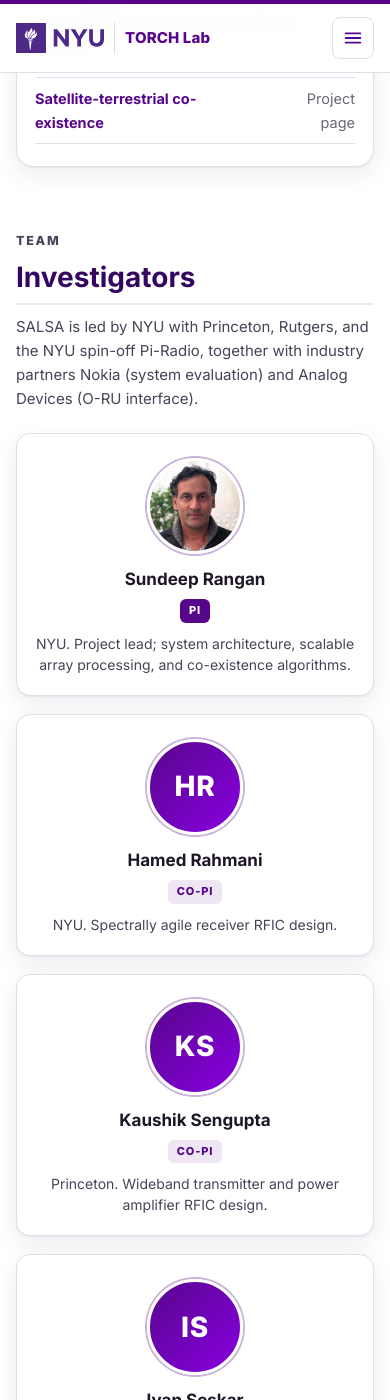
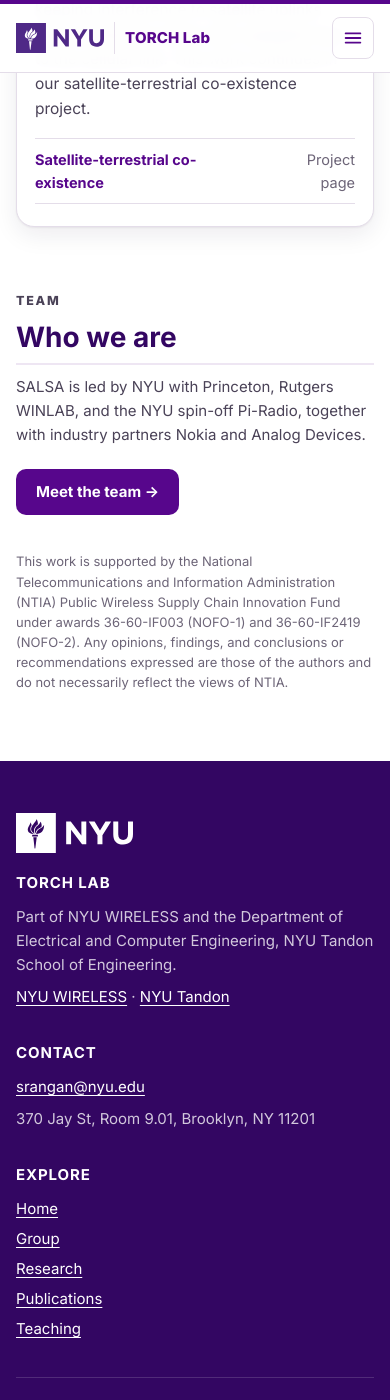
Before and after one commit to sdrangan/sdrangan.github.io, a Jekyll site: the page built from _projects/spectrally-agile-arrays.md, in a window 390 px wide and 1400 px high, scrolled down 7211 px. Built offline with Jekyll 4.4.1, drawn with Linux system fonts in a browser that asks for light colours; some of the changed text lies outside the part shown.

Commit message:
Add SALSA team page and fix stylesheet name collision
Split SALSA into a home page and a team page with participating
organizations and investigators, linked by a tab bar driven by
_data/project_sites.yml. Rename assets/css/style.css to site.css so the
github-pages default theme's generated style.css no longer overwrites it
in local builds.

Co-Authored-By: Claude Opus 5.5 <noreply@anthropic.com>

```diff
--- a/_includes/head.html
+++ b/_includes/head.html
@@ -6,5 +6,5 @@
 <link rel="preconnect" href="https://fonts.googleapis.com">
 <link rel="preconnect" href="https://fonts.gstatic.com" crossorigin>
 <link href="https://fonts.googleapis.com/css2?family=Inter:wght@400;500;600;700;800&family=Source+Serif+4:wght@400;600;700&display=swap" rel="stylesheet">
-<link rel="stylesheet" href="{{ '/assets/css/style.css' | relative_url }}">
+<link rel="stylesheet" href="{{ '/assets/css/site.css' | relative_url }}">
 {% feed_meta %}
--- a/_includes/project-members.html
+++ b/_includes/project-members.html
@@ -1,6 +1,9 @@
-{% comment %}Group members whose `projects` (in _data/members.yml) include this project.{% endcomment %}
+{% comment %}Group members whose `projects` (in _data/members.yml) include this project.
+Pass slug= when the page is a sub-page (e.g. a project's team page).{% endcomment %}
+{% if include.slug %}{% assign slug = include.slug %}{% else %}
 {% assign url_parts = page.url | split: '/' %}
 {% for part in url_parts %}{% if part != '' %}{% assign slug = part %}{% endif %}{% endfor %}
+{% endif %}
 <div class="people">
 {% for m in site.data.members %}{% if m.projects contains slug %}
   <div class="person">
--- a/_layouts/project.html
+++ b/_layouts/project.html
@@ -7,6 +7,13 @@ layout: default
     <h1>{{ page.title }}</h1>
     {% if page.summary %}<p>{{ page.summary }}</p>{% endif %}
     {% if page.sponsor and page.sponsor != '' %}<p class="hero-meta">Supported by {{ page.sponsor }}</p>{% endif %}
+    {% if page.site_nav %}
+    <nav class="subnav" aria-label="Project pages">
+      {% for item in site.data.project_sites[page.site_nav] %}
+      <a href="{{ item.url | relative_url }}"{% if page.url == item.url %} class="active" aria-current="page"{% endif %}>{{ item.title }}</a>
+      {% endfor %}
+    </nav>
+    {% endif %}
   </div>
 </section>
 
--- a/_projects/spectrally-agile-arrays.md
+++ b/_projects/spectrally-agile-arrays.md
@@ -7,28 +7,7 @@ thumbnail: "/assets/images/projects/salsa/overview.svg"
 thumbnail_fit: contain
 wide: true
 hero_overlap: true
-# Photos: path relative to assets/images/. Leave "" to show initials.
-investigators:
-  - name: "Sundeep Rangan"
-    role: "PI"
-    photo: "sundeep-rangan.jpg"
-    bio: "NYU. Project lead; system architecture, scalable array processing, and co-existence algorithms."
-  - name: "Hamed Rahmani"
-    role: "Co-PI"
-    photo: ""
-    bio: "NYU. Spectrally agile receiver RFIC design."
-  - name: "Kaushik Sengupta"
-    role: "Co-PI"
-    photo: ""
-    bio: "Princeton. Wideband transmitter and power amplifier RFIC design."
-  - name: "Ivan Seskar"
-    role: "Co-PI"
-    photo: ""
-    bio: "Rutgers WINLAB. Integration into the COSMOS O-RAN testbed."
-  - name: "Aditya Dhananjay"
-    role: "Pi-Radio"
-    photo: ""
-    bio: "NYU spin-off Pi-Radio. FR3 SDRs, RFIC packaging, and the modular MIMO platform."
+site_nav: salsa
 ---
 
 <div class="stat-strip">
@@ -179,26 +158,9 @@ investigators:
 </div>
 
 <p class="section-label section-gap">Team</p>
-<h2 id="investigators">Investigators</h2>
-<p class="team-note">SALSA is led by NYU with Princeton, Rutgers, and the NYU spin-off Pi-Radio, together with industry partners Nokia (system evaluation) and Analog Devices (O-RU interface).</p>
+<h2>Who we are</h2>
+<p class="team-note">SALSA is led by NYU with Princeton, Rutgers WINLAB, and the NYU spin-off Pi-Radio, together with industry partners Nokia and Analog Devices.</p>
 
-<div class="pi-grid">
-{% for inv in page.investigators %}
-  <div class="pi-mini">
-    {% if inv.photo and inv.photo != '' %}
-    <img class="avatar" src="{{ inv.photo | prepend: '/assets/images/' | relative_url }}" alt="{{ inv.name }}">
-    {% else %}
-    {% assign parts = inv.name | split: ' ' %}
-    <span class="avatar avatar-initials" aria-hidden="true">{{ parts.first | slice: 0 }}{{ parts.last | slice: 0 }}</span>
-    {% endif %}
-    <h4>{{ inv.name }}</h4>
-    <span class="role-badge{% if inv.role == 'PI' %} lead{% endif %}">{{ inv.role }}</span>
-    <p>{{ inv.bio }}</p>
-  </div>
-{% endfor %}
-</div>
-
-<h3 class="students-head">Students</h3>
-{% include project-members.html %}
+<a class="btn btn-primary" href="{{ '/research/spectrally-agile-arrays/team/' | relative_url }}">Meet the team &rarr;</a>
 
 <p class="ack">This work is supported by the National Telecommunications and Information Administration (NTIA) Public Wireless Supply Chain Innovation Fund under awards 36-60-IF003 (NOFO-1) and 36-60-IF2419 (NOFO-2). Any opinions, findings, and conclusions or recommendations expressed are those of the authors and do not necessarily reflect the views of NTIA.</p>
--- a/assets/css/style.css
+++ b/assets/css/site.css
@@ -386,12 +386,30 @@ h3 { font-size: 19px; line-height: 1.3; margin: 0 0 8px; color: var(--ink); }
 .person .role-badge { margin: 4px 0 4px; }
 .prose .person p { margin: 0; font-size: 14px; line-height: 1.45; }
 
+.prose .pi-mini .pi-aff { margin: 4px 0 8px; font-size: 13.5px; font-weight: 600; color: var(--violet); }
+
+/* Partner organizations (project team pages) */
+.thrusts.orgs { grid-template-columns: repeat(3, 1fr); gap: 18px; }
+.orgs .thrust { padding: 24px 22px 20px; }
+.prose .orgs .thrust h3 { font-size: 19px; margin: 6px 0 8px; }
+.prose .orgs .thrust > p { margin: 0; font-size: 14.5px; }
+@media (max-width: 960px) { .thrusts.orgs { grid-template-columns: repeat(2, 1fr); } }
+
+/* Tab bar for projects with sub-pages */
+.subnav { display: flex; flex-wrap: wrap; gap: 8px; margin-top: 22px; }
+.subnav a {
+  padding: 7px 16px; border-radius: 999px; font-size: 14px; font-weight: 700; text-decoration: none;
+  color: #fff; background: rgba(255, 255, 255, .12); border: 1px solid rgba(255, 255, 255, .25);
+}
+.subnav a:hover { background: rgba(255, 255, 255, .22); color: #fff; }
+.subnav a.active { background: #fff; color: var(--violet); border-color: #fff; }
+
 .prose .related { margin-top: 40px; }
 .prose .ack { margin-top: 28px; font-size: 13px; color: var(--muted); line-height: 1.55; }
 
 @media (max-width: 960px) { .pi-grid { grid-template-columns: repeat(2, 1fr); } }
 @media (max-width: 760px) {
-  .thrusts { grid-template-columns: 1fr; }
+  .thrusts, .thrusts.orgs { grid-template-columns: 1fr; }
   .stat-strip, .prose > .stat-strip:first-child { margin-top: -72px; }
   .stat { padding: 20px 8px 16px; }
   .stat-label { font-size: 11px; letter-spacing: .06em; }
```
Also changed, not shown: _data/project_sites.yml (added, +8 -0 lines), _pages/salsa-team.md (added, +97 -0 lines), admin.md (+3 -1 lines), README.md.
